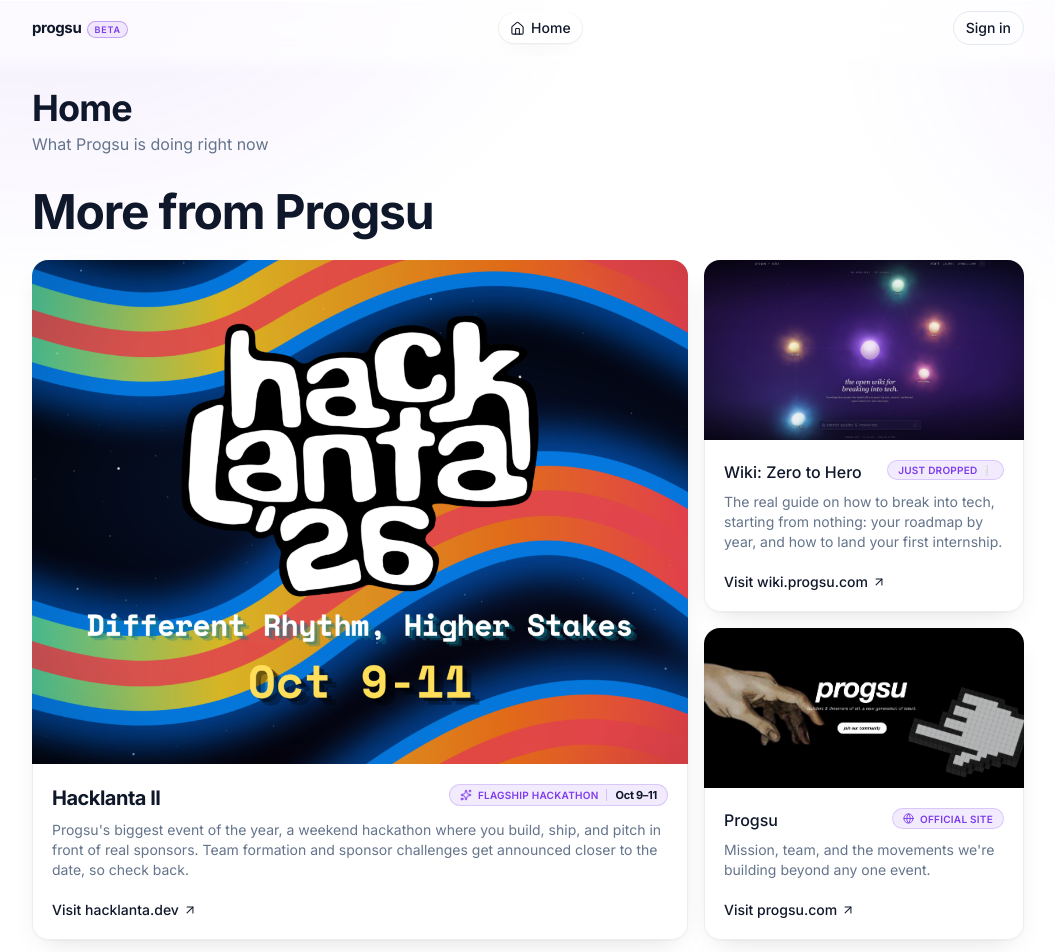
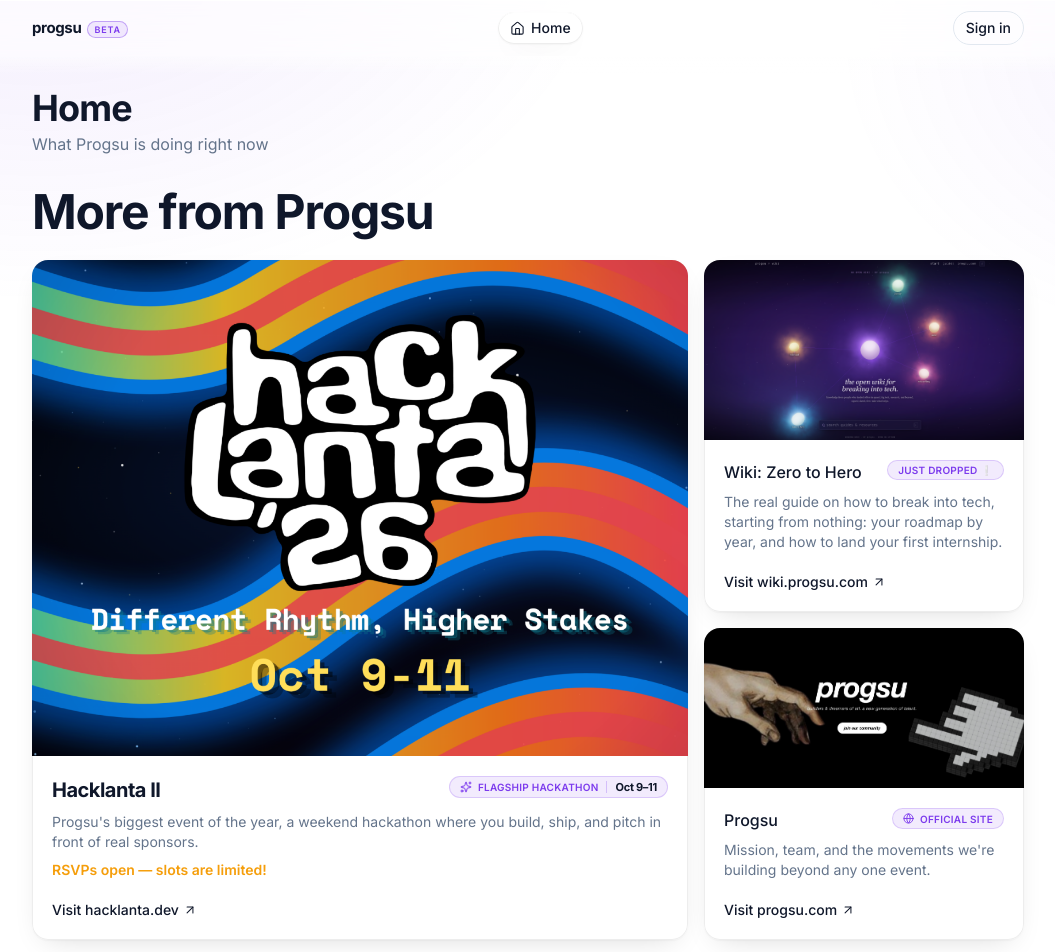
Before and after one commit to progsu-official/progsu-platform, a Next.js app: page /home in a window 1280 px wide. Shown: the top 952 px of the page, without its empty margins (112-1167 px from the left). Built offline with nearby package versions, Linux system fonts and the light colour scheme; no server answers.

Commit message:
feat(home): swap Hacklanta card's "check back" line for RSVP urgency

```diff
--- a/app/home/page.tsx
+++ b/app/home/page.tsx
@@ -155,9 +155,10 @@ function HacklantaCard() {
         </div>
         <p className="text-sm text-muted-foreground">
           Progsu&apos;s biggest event of the year, a weekend hackathon where
-          you build, ship, and pitch in front of real sponsors. Team
-          formation and sponsor challenges get announced closer to the date,
-          so check back.
+          you build, ship, and pitch in front of real sponsors.
+        </p>
+        <p className="text-sm font-semibold text-amber-500">
+          RSVPs open — slots are limited!
         </p>
         <CardVisitLink label="Visit hacklanta.dev" />
       </div>
```
